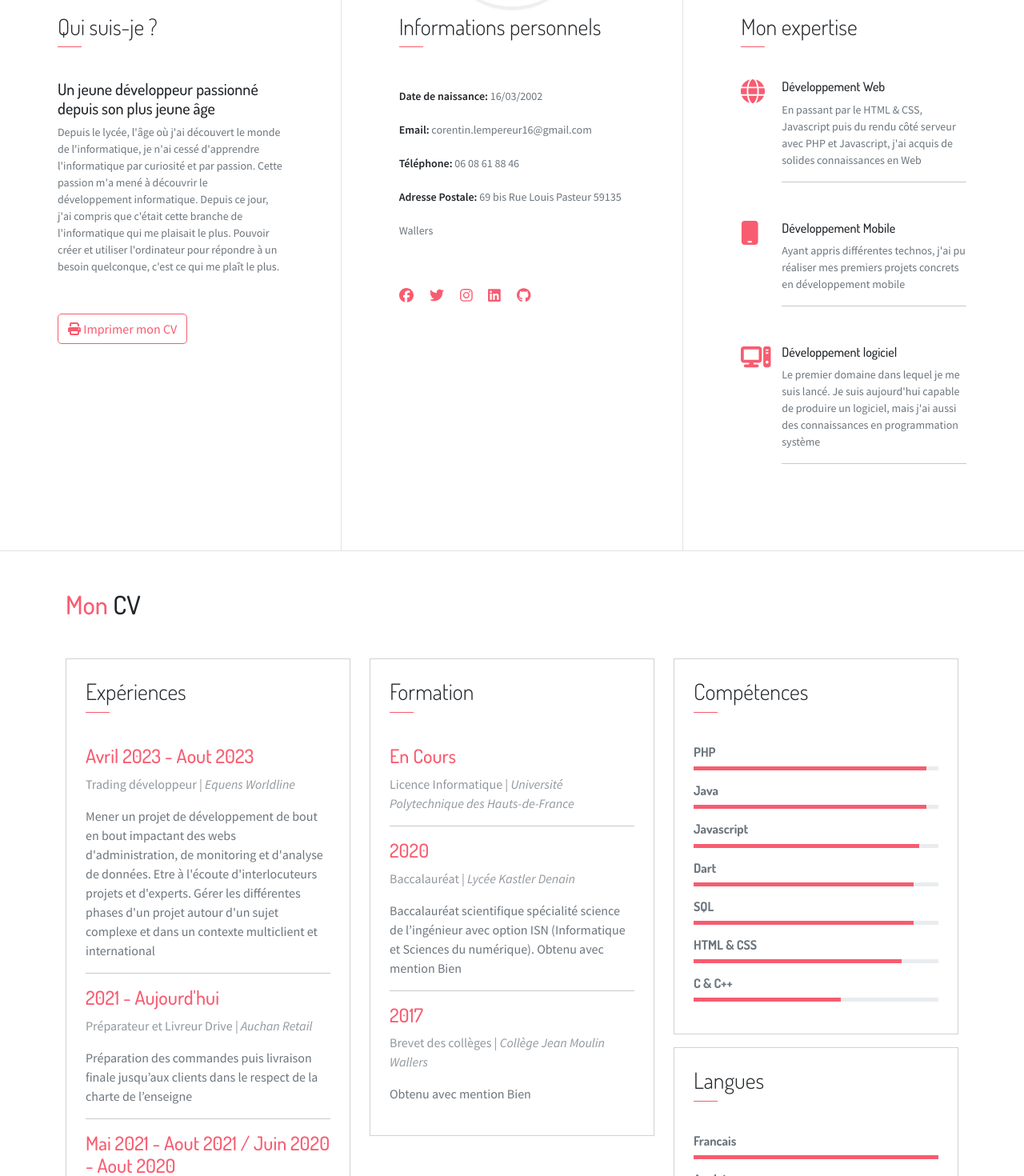
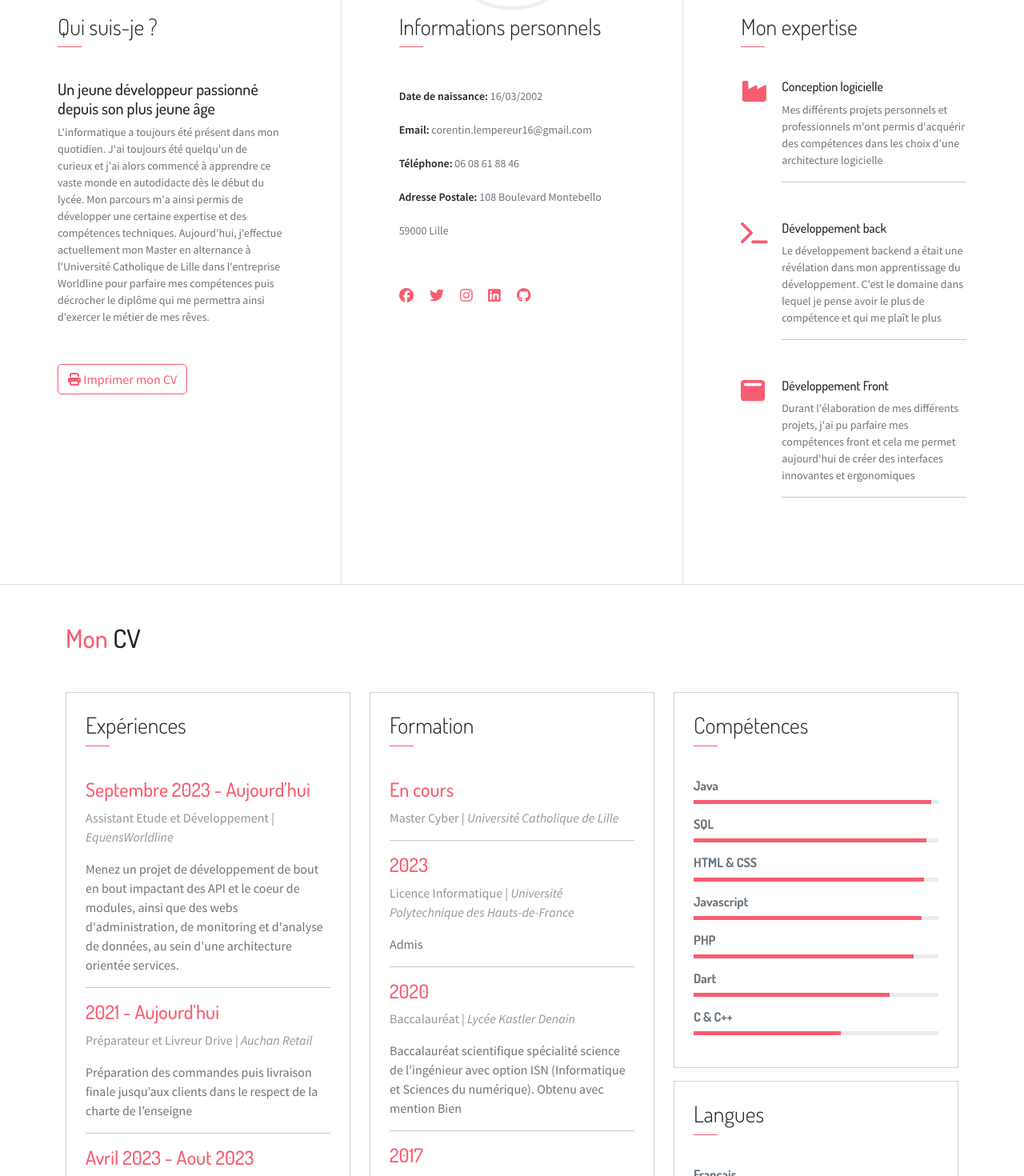
Before and after one commit to Aredli16/my-portfolio, a Vue app: page / in a window 1280 px wide. Shown: the part 760-2230 px from the top of the page at 80% size. Built offline with nearby package versions, Linux system fonts and the light colour scheme.

Commit message:
feat: update portfolio

```diff
--- a/src/App.vue
+++ b/src/App.vue
@@ -11,7 +11,7 @@
     </main>
     <span id="contact"></span>
     <footer>
-      <Contact/>
+      <Contact class="d-none d-xl-block"/>
     </footer>
   </div>
 </template>
--- a/src/components/Organisms/About.vue
+++ b/src/components/Organisms/About.vue
@@ -4,11 +4,13 @@
       <div class="col-lg-4 border-end">
         <InformationCard class="border-0" title="Qui suis-je ?">
           <h5>Un jeune développeur passionné depuis son plus jeune âge</h5>
-          <p class="text-muted mb-5">Depuis le lycée, l'âge où j'ai découvert le monde de l'informatique, je n'ai cessé
-            d'apprendre l'informatique par curiosité et par passion. Cette passion m'a mené à découvrir le développement
-            informatique. Depuis ce jour, j'ai compris que c'était cette branche de l'informatique qui me plaisait le
-            plus. Pouvoir créer et utiliser l'ordinateur pour répondre à un besoin quelconque, c'est ce qui me plaît le
-            plus. </p>
+          <p class="text-muted mb-5">
+            L'informatique a toujours été présent dans mon quotidien. J'ai toujours été quelqu'un de curieux et j'ai
+            alors commencé à apprendre ce vaste monde en autodidacte dès le début du lycée. Mon parcours m'a ainsi
+            permis de développer une certaine expertise et des compétences techniques. Aujourd'hui, j'effectue
+            actuellement mon Master en alternance à l'Université Catholique de Lille dans l'entreprise Worldline pour
+            parfaire mes compétences puis décrocher le diplôme qui me permettra ainsi d'exercer le métier de mes rêves.
+          </p>
           <Button :outlined="true" icon="fa-solid fa-print" title="Imprimer mon CV"/>
         </InformationCard>
       </div>
@@ -18,7 +20,7 @@
             <li><span class="fw-600">Date de naissance: </span><span class="text-muted">16/03/2002</span></li>
             <li><span class="fw-600">Email: </span><span class="text-muted">corentin.lempereur16@gmail.com</span></li>
             <li><span class="fw-600">Téléphone: </span><span class="text-muted">06 08 61 88 46</span></li>
-            <li><span class="fw-600">Adresse Postale: </span><span class="text-muted">69 bis Rue Louis Pasteur 59135 Wallers</span>
+            <li><span class="fw-600">Adresse Postale: </span><span class="text-muted">108 Boulevard Montebello 59000 Lille</span>
             </li>
           </ul>
           <SocialButtonBar/>
@@ -27,17 +29,17 @@
       <div class="col-lg-4 border-start">
         <InformationCard class="border-0" title="Mon expertise">
           <ExpertiseCard
-              description="En passant par le HTML & CSS, Javascript puis du rendu côté serveur avec PHP et Javascript, j'ai acquis de solides connaissances en Web"
-              icon="fa-solid fa-globe"
-              name="Développement Web"/>
+              description="Mes différents projets personnels et professionnels m'ont permis d'acquérir des compétences dans les choix d'une architecture logicielle"
+              icon="fa-solid fa-industry"
+              name="Conception logicielle"/>
           <ExpertiseCard
-              description="Ayant appris différentes technos, j'ai pu réaliser mes premiers projets concrets en développement mobile"
-              icon="fa-solid fa-mobile"
-              name="Développement Mobile"/>
+              description="Le développement backend a était une révélation dans mon apprentissage du développement. C'est le domaine dans lequel je pense avoir le plus de compétence et qui me plaît le plus"
+              icon="fa-solid fa-terminal"
+              name="Développement back"/>
           <ExpertiseCard
-              description="Le premier domaine dans lequel je me suis lancé. Je suis aujourd'hui capable de produire un logiciel, mais j'ai aussi des connaissances en programmation système"
-              icon="fa-solid fa-computer"
-              name="Développement logiciel"/>
+              description="Durant l'élaboration de mes différents projets, j'ai pu parfaire mes compétences front et cela me permet aujourd'hui de créer des interfaces innovantes et ergonomiques"
+              icon="fa-solid fa-window-maximize"
+              name="Développement Front"/>
         </InformationCard>
       </div>
     </div>
--- a/src/components/Organisms/Resume.vue
+++ b/src/components/Organisms/Resume.vue
@@ -4,16 +4,23 @@
     <div class="row justify-content-evenly">
       <div class="col-lg-4">
         <InformationCard class="p-4" title="Expériences">
+          <ExperienceCard date="Septembre 2023 - Aujourd'hui" experience="Assistant Etude et Développement"
+                          location="EquensWorldline">
+            Menez un projet de développement de bout en bout impactant des API et le coeur de modules, ainsi que
+            des webs d'administration, de monitoring et d'analyse de données, au sein d'une architecture orientée
+            services.
+          </ExperienceCard>
+          <hr>
+          <ExperienceCard date="2021 - Aujourd'hui" experience="Préparateur et Livreur Drive" location="Auchan Retail">
+            Préparation des commandes puis livraison finale jusqu’aux clients dans le respect de la charte de l’enseigne
+          </ExperienceCard>
+          <hr>
           <ExperienceCard date="Avril 2023 - Aout 2023" experience="Trading développeur"
-                          location="Equens Worldline">
+                          location="EquensWorldline">
             Mener un projet de développement de bout en bout impactant des webs d'administration, de monitoring et
             d'analyse de données. Etre à l'écoute d'interlocuteurs projets et d'experts. Gérer les différentes phases
             d'un projet autour d'un
             sujet complexe et dans un contexte multiclient et international
-          </ExperienceCard>
-          <hr>
-          <ExperienceCard date="2021 - Aujourd'hui" experience="Préparateur et Livreur Drive" location="Auchan Retail">
-            Préparation des commandes puis livraison finale jusqu’aux clients dans le respect de la charte de l’enseigne
           </ExperienceCard>
           <hr>
           <ExperienceCard date="Mai 2021 - Aout 2021 / Juin 2020 - Aout 2020"
@@ -32,8 +39,13 @@
       </div>
       <div class="col-lg-4">
         <InformationCard class="p-4" title="Formation">
-          <ExperienceCard date="En Cours" experience="Licence Informatique"
+          <ExperienceCard date="En cours" experience="Master Cyber"
+                          location="Université Catholique de Lille">
+          </ExperienceCard>
+          <hr>
+          <ExperienceCard date="2023" experience="Licence Informatique"
                           location="Université Polytechnique des Hauts-de-France">
+            Admis
           </ExperienceCard>
           <hr>
           <ExperienceCard date="2020" experience="Baccalauréat"
@@ -50,12 +62,12 @@
       </div>
       <div class="col-lg-4">
         <InformationCard class="p-4" title="Compétences">
-          <SkillBar :percentage="95" skill="PHP"/>
-          <SkillBar :percentage="95" skill="Java"/>
-          <SkillBar :percentage="92" skill="Javascript"/>
-          <SkillBar :percentage="90" skill="Dart"/>
-          <SkillBar :percentage="90" skill="SQL"/>
-          <SkillBar :percentage="85" skill="HTML & CSS"/>
+          <SkillBar :percentage="97" skill="Java"/>
+          <SkillBar :percentage="95" skill="SQL"/>
+          <SkillBar :percentage="94" skill="HTML & CSS"/>
+          <SkillBar :percentage="93" skill="Javascript"/>
+          <SkillBar :percentage="90" skill="PHP"/>
+          <SkillBar :percentage="80" skill="Dart"/>
           <SkillBar :percentage="60" skill="C & C++"/>
         </InformationCard>
         <InformationCard class="p-4 mt-3" title="Langues">
```
Also changed, not shown: src/components/Organisms/Portfolio.vue (+6 -6 lines), src/assets/img/avatar.jpg, src/components/Organisms/Contact.vue (line endings or trailing spaces).
